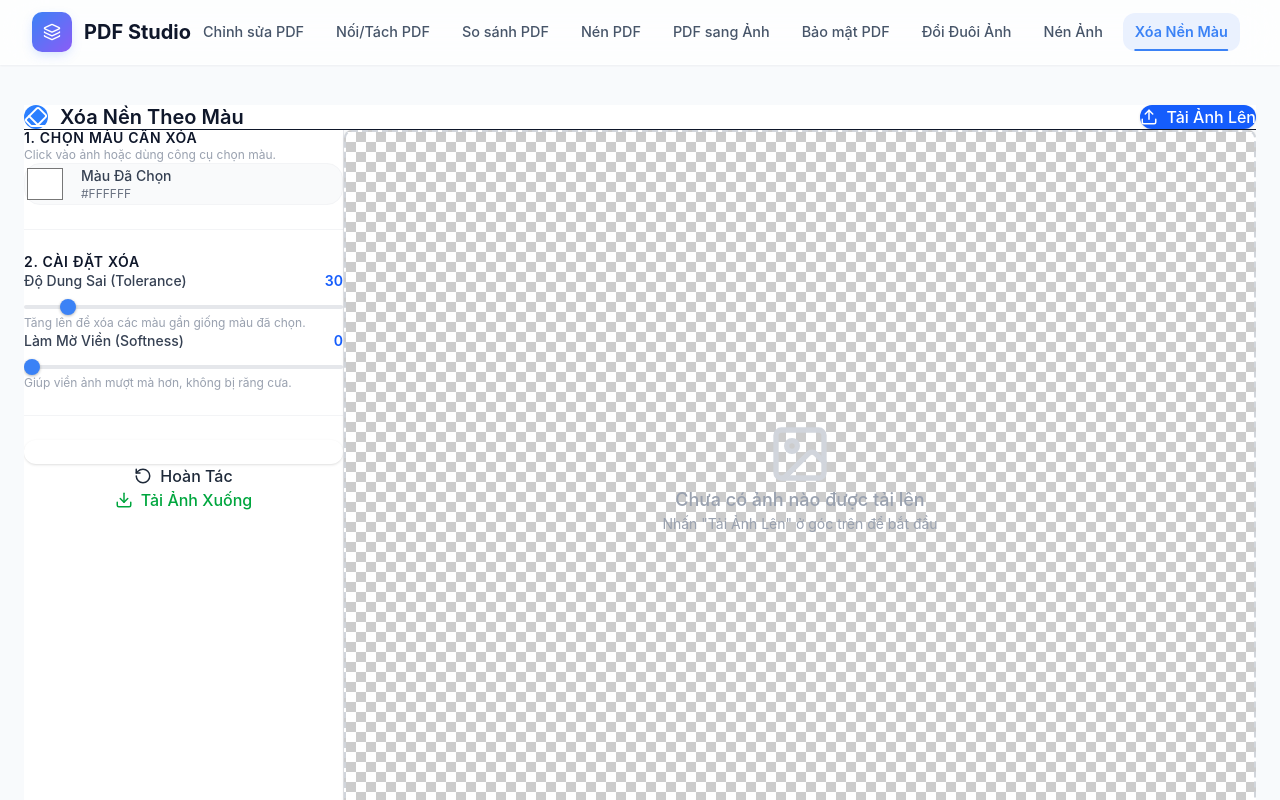
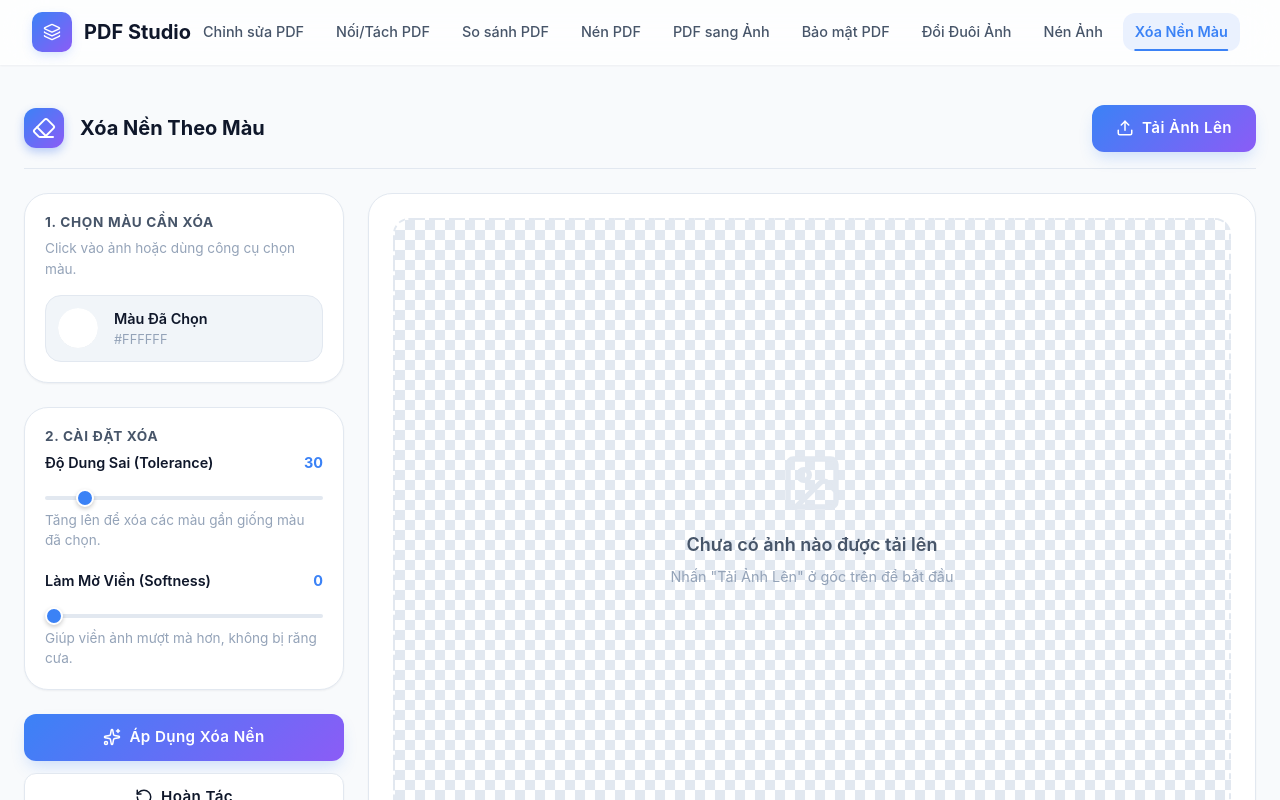
Before and after one commit to rchg2025/pdfstudio, a React (Vite) app: page /xoa-nen-mau in a window 1280 px wide. Shown: the top 800 px of the page. Built offline with nearby package versions, Linux system fonts and the light colour scheme.

Commit message:
fix: rewrite ChromaKeyEraser styles without Tailwind

```diff
--- a/src/pages/ChromaKeyEraser.css
+++ b/src/pages/ChromaKeyEraser.css
@@ -1,55 +1,167 @@
 .chroma-eraser-container {
-    font-family: 'Inter', sans-serif;
+    display: flex;
+    flex-direction: column;
+    height: 100%;
 }
 
-.canvas-wrapper {
-    background-image:
-        linear-gradient(45deg, #ccc 25%, transparent 25%),
-        linear-gradient(135deg, #ccc 25%, transparent 25%),
-        linear-gradient(45deg, transparent 75%, #ccc 75%),
-        linear-gradient(135deg, transparent 75%, #ccc 75%);
-    background-size: 20px 20px;
-    background-position: 0 0, 10px 0, 10px -10px, 0px 10px;
-    background-color: white;
-    border-radius: 0.5rem;
-    overflow: hidden;
+.chroma-header {
     display: flex;
-    justify-content: center;
+    justify-content: space-between;
     align-items: center;
-    position: relative;
-    min-height: 400px;
-    border: 2px dashed #d1d5db;
+    padding-bottom: 1rem;
+    border-bottom: 1px solid var(--border);
+    flex-wrap: wrap;
+    gap: 1rem;
 }
 
-.image-canvas {
-    max-width: 100%;
-    max-height: 70vh;
-    object-fit: contain;
-    cursor: crosshair;
-    box-shadow: 0 4px 6px -1px rgba(0, 0, 0, 0.1), 0 2px 4px -1px rgba(0, 0, 0, 0.06);
+.chroma-title-group {
+    display: flex;
+    align-items: center;
+    gap: 1rem;
+}
+
+.chroma-icon {
+    background: linear-gradient(135deg, var(--primary), var(--accent));
+    color: white;
+    padding: 0.5rem;
+    border-radius: var(--radius-md);
+    display: flex;
+    box-shadow: 0 4px 10px rgba(37, 99, 235, 0.3);
+}
+
+.chroma-title {
+    font-size: 1.25rem;
+    font-weight: 700;
+    color: var(--text-primary);
+    margin: 0;
+}
+
+.chroma-main {
+    display: flex;
+    flex: 1;
+    gap: 1.5rem;
+    margin-top: 1.5rem;
+    min-height: 500px;
+}
+
+@media (max-width: 768px) {
+    .chroma-main {
+        flex-direction: column;
+    }
+}
+
+.chroma-sidebar {
+    width: 320px;
+    display: flex;
+    flex-direction: column;
+    gap: 1.5rem;
+    flex-shrink: 0;
+}
+
+@media (max-width: 768px) {
+    .chroma-sidebar {
+        width: 100%;
+    }
+}
+
+.chroma-control-group {
+    background: var(--bg-secondary);
+    border: 1px solid var(--border);
+    border-radius: var(--radius-xl);
+    padding: 1.25rem;
+    box-shadow: var(--shadow-sm);
+}
+
+.chroma-control-title {
+    font-size: 0.85rem;
+    font-weight: 700;
+    text-transform: uppercase;
+    color: var(--text-secondary);
+    letter-spacing: 0.05em;
+    margin-bottom: 0.5rem;
+}
+
+.chroma-control-desc {
+    font-size: 0.85rem;
+    color: var(--text-muted);
+    margin-bottom: 1rem;
+}
+
+.chroma-color-picker-wrap {
+    display: flex;
+    align-items: center;
+    gap: 1rem;
+    background: var(--bg-tertiary);
+    padding: 0.75rem;
+    border-radius: var(--radius-lg);
+    border: 1px solid var(--border);
+}
+
+.chroma-color-picker {
+    width: 40px;
+    height: 40px;
+    border: none;
+    border-radius: 50%;
+    cursor: pointer;
+    background: transparent;
+    overflow: hidden;
+}
+
+.chroma-color-picker::-webkit-color-swatch-wrapper {
+    padding: 0;
+}
+.chroma-color-picker::-webkit-color-swatch {
+    border: none;
+    border-radius: 50%;
+    box-shadow: var(--shadow-sm);
+}
+
+.chroma-slider-group {
+    margin-bottom: 1.25rem;
+}
+
+.chroma-slider-header {
+    display: flex;
+    justify-content: space-between;
+    margin-bottom: 0.5rem;
+}
+
+.chroma-slider-label {
+    font-size: 0.9rem;
+    font-weight: 600;
+    color: var(--text-primary);
+}
+
+.chroma-slider-value {
+    font-size: 0.9rem;
+    font-weight: 700;
+    color: var(--primary);
 }
 
 .chroma-range {
     -webkit-appearance: none;
+    width: 100%;
     background: transparent;
+    margin-bottom: 0.25rem;
 }
 
 .chroma-range::-webkit-slider-thumb {
     -webkit-appearance: none;
-    height: 16px;
-    width: 16px;
+    height: 18px;
+    width: 18px;
     border-radius: 50%;
-    background: #3b82f6;
+    background: var(--primary);
     cursor: pointer;
-    margin-top: -6px;
-    box-shadow: 0 1px 3px rgba(0,0,0,0.3);
+    margin-top: -7px;
+    box-shadow: 0 2px 4px rgba(0,0,0,0.2);
+    border: 2px solid white;
 }
 
 .chroma-range::-webkit-slider-runnable-track {
     width: 100%;
     height: 4px;
     cursor: pointer;
-    background: #e5e7eb;
+    background: var(--border);
     border-radius: 2px;
 }
 
@@ -57,15 +169,101 @@
     outline: none;
 }
 
+.chroma-actions {
+    display: flex;
+    flex-direction: column;
+    gap: 0.75rem;
+    margin-top: auto;
+}
+
+.chroma-workspace {
+    flex: 1;
+    display: flex;
+    flex-direction: column;
+    background: var(--bg-secondary);
+    border: 1px solid var(--border);
+    border-radius: var(--radius-xl);
+    padding: 1.5rem;
+    box-shadow: var(--shadow-sm);
+}
+
+.canvas-wrapper {
+    flex: 1;
+    background-image:
+        linear-gradient(45deg, #e2e8f0 25%, transparent 25%),
+        linear-gradient(135deg, #e2e8f0 25%, transparent 25%),
+        linear-gradient(45deg, transparent 75%, #e2e8f0 75%),
+        linear-gradient(135deg, transparent 75%, #e2e8f0 75%);
+    background-size: 20px 20px;
+    background-position: 0 0, 10px 0, 10px -10px, 0px 10px;
+    background-color: white;
+    border-radius: var(--radius-lg);
+    border: 2px dashed var(--border);
+    overflow: hidden;
+    display: flex;
+    justify-content: center;
+    align-items: center;
+    position: relative;
+    min-height: 400px;
+}
+
+.image-canvas {
+    max-width: 100%;
+    max-height: 60vh;
+    object-fit: contain;
+    cursor: crosshair;
+    box-shadow: var(--shadow-md);
+}
+
+.chroma-empty-state {
+    position: absolute;
+    inset: 0;
+    display: flex;
+    flex-direction: column;
+    align-items: center;
+    justify-content: center;
+    color: var(--text-muted);
+    pointer-events: none;
+    z-index: 10;
+}
+
+.chroma-empty-icon {
+    margin-bottom: 1rem;
+    color: var(--border);
+}
+
+.chroma-empty-title {
+    font-size: 1.125rem;
+    font-weight: 600;
+    color: var(--text-secondary);
+    margin: 0 0 0.5rem 0;
+}
+
+.chroma-empty-desc {
+    font-size: 0.9rem;
+    margin: 0;
+}
+
 .chroma-loader {
-    border: 4px solid #f3f3f3;
-    border-top: 4px solid #3b82f6;
+    border: 3px solid rgba(59, 130, 246, 0.2);
+    border-top: 3px solid var(--primary);
     border-radius: 50%;
-    width: 30px;
-    height: 30px;
+    width: 40px;
+    height: 40px;
     animation: spin 1s linear infinite;
     position: absolute;
-    z-index: 10;
+    z-index: 20;
+}
+
+.chroma-footer-info {
+    text-align: center;
+    margin-top: 1rem;
+    font-size: 0.85rem;
+    color: var(--text-secondary);
+    display: flex;
+    align-items: center;
+    justify-content: center;
+    gap: 0.5rem;
 }
 
 @keyframes spin {
--- a/src/pages/ChromaKeyEraser.tsx
+++ b/src/pages/ChromaKeyEraser.tsx
@@ -162,31 +162,31 @@ const ChromaKeyEraser: React.FC = () => {
     const targetHexColor = rgbToHex(targetColor.r, targetColor.g, targetColor.b);
 
     return (
-        <div className="chroma-eraser-container animate-fade-in flex flex-col h-[calc(100vh-80px)]">
-            <header className="bg-white border-b py-4 px-6 flex justify-between items-center shrink-0">
-                <div className="flex items-center gap-3">
-                    <div className="bg-blue-500 text-white p-2 rounded-lg">
+        <div className="chroma-eraser-container animate-fade-in">
+            <header className="chroma-header">
+                <div className="chroma-title-group">
+                    <div className="chroma-icon">
                         <Eraser size={24} />
                     </div>
-                    <h1 className="text-xl font-bold text-gray-800 m-0">Xóa Nền Theo Màu</h1>
+                    <h1 className="chroma-title">Xóa Nền Theo Màu</h1>
                 </div>
                 <div>
-                     <label htmlFor="imageUpload" className="cursor-pointer bg-blue-600 hover:bg-blue-700 text-white px-4 py-2 rounded-lg shadow transition duration-200 flex items-center gap-2 font-medium">
+                     <label htmlFor="imageUpload" className="btn btn-primary">
                         <Upload size={18} /> Tải Ảnh Lên
                     </label>
-                    <input type="file" id="imageUpload" accept="image/*" className="hidden" onChange={handleImageUpload} />
+                    <input type="file" id="imageUpload" accept="image/*" style={{ display: 'none' }} onChange={handleImageUpload} />
                 </div>
             </header>
 
-            <main className="flex-grow flex flex-col md:flex-row overflow-hidden bg-gray-100">
+            <main className="chroma-main">
 
                 {/* Sidebar Controls */}
-                <aside className="w-full md:w-80 bg-white border-r border-gray-200 p-6 flex flex-col gap-6 overflow-y-auto shrink-0 z-0">
+                <aside className="chroma-sidebar">
 
-                    <div className="space-y-2">
-                        <h2 className="text-sm font-semibold uppercase text-gray-500 tracking-wider">1. Chọn Màu Cần Xóa</h2>
-                        <p className="text-xs text-gray-400 mb-2">Click vào ảnh hoặc dùng công cụ chọn màu.</p>
-                        <div className="flex items-center gap-4 bg-gray-50 p-3 rounded-lg border border-gray-100">
+                    <div className="chroma-control-group">
+                        <h2 className="chroma-control-title">1. Chọn Màu Cần Xóa</h2>
+                        <p className="chroma-control-desc">Click vào ảnh hoặc dùng công cụ chọn màu.</p>
+                        <div className="chroma-color-picker-wrap">
                             <input
                                 type="color"
                                 value={targetHexColor}
@@ -194,25 +194,23 @@ const ChromaKeyEraser: React.FC = () => {
                                     const rgb = hexToRgb(e.target.value);
                                     if (rgb) setTargetColor(rgb);
                                 }}
-                                className="w-10 h-10 rounded cursor-pointer border-0 p-0 bg-transparent"
+                                className="chroma-color-picker"
                             />
-                            <div className="flex flex-col">
-                                <span className="text-sm font-medium text-gray-700">Màu Đã Chọn</span>
-                                <span className="text-xs text-gray-500 uppercase">{targetHexColor}</span>
+                            <div style={{ display: 'flex', flexDirection: 'column' }}>
+                                <span style={{ fontSize: '0.9rem', fontWeight: 600 }}>Màu Đã Chọn</span>
+                                <span style={{ fontSize: '0.8rem', color: 'var(--text-muted)' }}>{targetHexColor}</span>
                             </div>
                         </div>
                     </div>
 
-                    <hr className="border-gray-100" />
-
-                    <div className="space-y-4">
-                        <h2 className="text-sm font-semibold uppercase text-gray-500 tracking-wider">2. Cài Đặt Xóa</h2>
+                    <div className="chroma-control-group">
+                        <h2 className="chroma-control-title">2. Cài Đặt Xóa</h2>
 
                         {/* Tolerance Slider */}
-                        <div className="space-y-2">
-                            <div className="flex justify-between">
-                                <label htmlFor="tolerance" className="text-sm font-medium text-gray-700">Độ Dung Sai (Tolerance)</label>
-                                <span className="text-sm text-blue-600 font-semibold">{tolerance}</span>
+                        <div className="chroma-slider-group">
+                            <div className="chroma-slider-header">
+                                <label htmlFor="tolerance" className="chroma-slider-label">Độ Dung Sai (Tolerance)</label>
+                                <span className="chroma-slider-value">{tolerance}</span>
                             </div>
                             <input
                                 type="range"
@@ -221,16 +219,16 @@ const ChromaKeyEraser: React.FC = () => {
                                 max="255"
                                 value={tolerance}
                                 onChange={(e) => setTolerance(parseInt(e.target.value))}
-                                className="w-full chroma-range"
+                                className="chroma-range"
                             />
-                            <p className="text-xs text-gray-400">Tăng lên để xóa các màu gần giống màu đã chọn.</p>
+                            <p className="chroma-control-desc" style={{ marginTop: '0.25rem' }}>Tăng lên để xóa các màu gần giống màu đã chọn.</p>
                         </div>
 
                         {/* Softness Slider */}
-                         <div className="space-y-2">
-                            <div className="flex justify-between">
-                                <label htmlFor="softness" className="text-sm font-medium text-gray-700">Làm Mờ Viền (Softness)</label>
-                                <span className="text-sm text-blue-600 font-semibold">{softness}</span>
+                         <div className="chroma-slider-group" style={{ marginBottom: 0 }}>
+                            <div className="chroma-slider-header">
+                                <label htmlFor="softness" className="chroma-slider-label">Làm Mờ Viền (Softness)</label>
+                                <span className="chroma-slider-value">{softness}</span>
                             </div>
                             <input
                                 type="range"
@@ -239,49 +237,47 @@ const ChromaKeyEraser: React.FC = () => {
                                 max="50"
                                 value={softness}
                                 onChange={(e) => setSoftness(parseInt(e.target.value))}
-                                className="w-full chroma-range"
+                                className="chroma-range"
                             />
-                            <p className="text-xs text-gray-400">Giúp viền ảnh mượt mà hơn, không bị răng cưa.</p>
+                            <p className="chroma-control-desc" style={{ marginTop: '0.25rem', marginBottom: 0 }}>Giúp viền ảnh mượt mà hơn, không bị răng cưa.</p>
                         </div>
                     </div>
 
-                    <hr className="border-gray-100" />
-
                     {/* Actions */}
-                    <div className="space-y-3 mt-auto pt-4">
-                        <button onClick={removeBackground} className="w-full bg-indigo-600 hover:bg-indigo-700 text-white py-2.5 rounded-lg shadow transition duration-200 font-medium flex items-center justify-center gap-2 border-0 cursor-pointer">
+                    <div className="chroma-actions">
+                        <button onClick={removeBackground} disabled={!originalImage || isProcessing} className="btn btn-primary" style={{ width: '100%' }}>
                             <Sparkles size={18} /> Áp Dụng Xóa Nền
                         </button>
-                        <button onClick={handleReset} className="w-full bg-gray-200 hover:bg-gray-300 text-gray-800 py-2.5 rounded-lg transition duration-200 font-medium flex items-center justify-center gap-2 border-0 cursor-pointer">
+                        <button onClick={handleReset} disabled={!originalImage} className="btn btn-secondary" style={{ width: '100%' }}>
                             <RotateCcw size={18} /> Hoàn Tác
                         </button>
-                        <button onClick={handleDownload} className="w-full bg-white border-2 border-green-500 text-green-600 hover:bg-green-50 py-2.5 rounded-lg transition duration-200 font-medium flex items-center justify-center gap-2 mt-4 cursor-pointer">
+                        <button onClick={handleDownload} disabled={!originalImage} className="btn btn-secondary" style={{ width: '100%', borderColor: 'var(--success)', color: 'var(--success)' }}>
                             <Download size={18} /> Tải Ảnh Xuống
                         </button>
                     </div>
                 </aside>
 
                 {/* Canvas Area */}
-                <div className="flex-grow p-6 flex flex-col relative bg-gray-50">
-                    {!originalImage && (
-                        <div className="absolute inset-0 flex flex-col items-center justify-center text-gray-400 z-10 pointer-events-none">
-                            <ImageIcon size={64} className="mb-4 text-gray-300" />
-                            <p className="text-lg font-medium m-0">Chưa có ảnh nào được tải lên</p>
-                            <p className="text-sm mt-1">Nhấn "Tải Ảnh Lên" ở góc trên để bắt đầu</p>
-                        </div>
-                    )}
-
-                    <div className="canvas-wrapper flex-grow shadow-sm">
+                <div className="chroma-workspace">
+                    <div className="canvas-wrapper">
+                        {!originalImage && (
+                            <div className="chroma-empty-state">
+                                <ImageIcon size={64} className="chroma-empty-icon" />
+                                <p className="chroma-empty-title">Chưa có ảnh nào được tải lên</p>
+                                <p className="chroma-empty-desc">Nhấn "Tải Ảnh Lên" ở góc trên để bắt đầu</p>
+                            </div>
+                        )}
                         {isProcessing && <div className="chroma-loader"></div>}
                         <canvas
                             ref={canvasRef}
                             onClick={handleCanvasClick}
-                            className={`image-canvas ${!originalImage ? 'hidden' : ''}`}
+                            className="image-canvas"
+                            style={{ display: originalImage ? 'block' : 'none' }}
                         ></canvas>
                     </div>
 
-                    <div className="text-center mt-3 text-xs text-gray-500 flex items-center justify-center gap-1">
-                        <Info size={14} />
+                    <div className="chroma-footer-info">
+                        <Info size={16} style={{ color: 'var(--primary)' }} />
                         Click trực tiếp vào ảnh để nhanh chóng chọn màu nền cần xóa.
                     </div>
                 </div>
```
